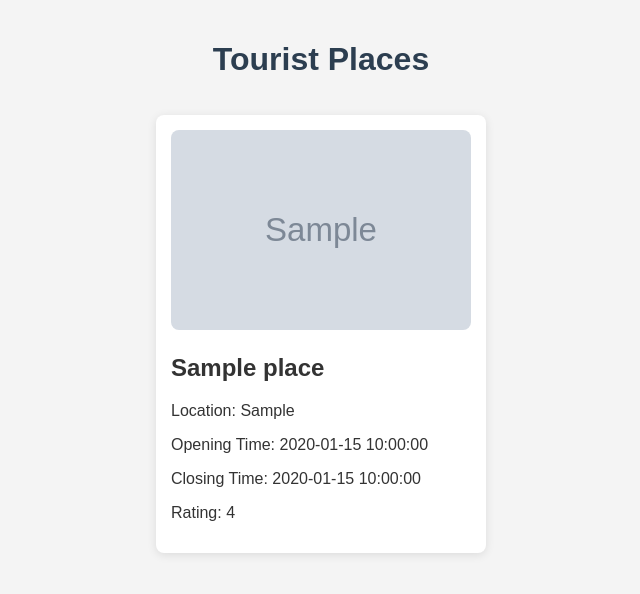
After one commit to Sowmika-Arul/Tourism, a Flask app: page /tourist_places in a window 1280 px wide. The commit adds this page. Shown: the top 594 px of the page, without its empty margins (319-959 px from the left). Run offline with Flask 3, Linux system fonts and the light colour scheme; tables that the repository leaves empty or names only in its code hold one stand-in row (values such as "Sample post"); grey boxes marked "Sample" are stand-in pictures.

Commit message:
updated tourist_places

```diff
--- a/app.py
+++ b/app.py
@@ -40,6 +40,7 @@ def get_user(username, password):
     connection.close()
     return user
 
+# Fetch hotel details with search functionality
 def get_hotel_details(search_hotel=None, search_location=None):
     connection = get_db_connection()
     cursor = connection.cursor()
@@ -69,6 +70,31 @@ def get_hotel_details(search_hotel=None, search_location=None):
     connection.close()
     return hotels
 
+# Fetch single hotel details from the database by hotel name
+def get_hotel_by_name(hotel_name):
+    connection = get_db_connection()
+    cursor = connection.cursor()
+    query = """
+        SELECT hotel_name, location, amount, rating, single_rooms_available,
+               double_rooms_available, amenities, contact_info, image
+        FROM hotel_details WHERE hotel_name = %s
+    """
+    cursor.execute(query, (hotel_name,))
+    hotel = cursor.fetchone()  # Fetch the single row for the selected hotel
+    cursor.close()
+    connection.close()
+    return hotel
+
+# Fetch tourist places from the database
+def get_tourist_places():
+    connection = get_db_connection()
+    cursor = connection.cursor()
+    query = "SELECT place_name, location, opening_time, closing_time, rating, image_url FROM tourist_places"
+    cursor.execute(query)
+    places = cursor.fetchall()  # Fetch all rows from tourist_places table
+    cursor.close()
+    connection.close()
+    return places
 
 @app.route('/')
 def index():
@@ -112,21 +138,6 @@ def show_hotel_details():
     hotel_details = get_hotel_details(search_hotel, search_location)  # Fetch filtered hotel details
     return render_template('hotel.html', hotels=hotel_details)  # Pass data to the template
 
-# Fetch single hotel details from the database by hotel name
-def get_hotel_by_name(hotel_name):
-    connection = get_db_connection()
-    cursor = connection.cursor()
-    query = """
-        SELECT hotel_name, location, amount, rating, single_rooms_available,
-               double_rooms_available, amenities, contact_info, image
-        FROM hotel_details WHERE hotel_name = %s
-    """
-    cursor.execute(query, (hotel_name,))
-    hotel = cursor.fetchone()  # Fetch the single row for the selected hotel
-    cursor.close()
-    connection.close()
-    return hotel
-
 # Route to handle hotel booking
 @app.route('/book_hotel/<hotel_name>', methods=['GET', 'POST'])
 def book_hotel(hotel_name):
@@ -151,5 +162,11 @@ def book_hotel(hotel_name):
     # If the method is GET, render the booking page with hotel details
     return render_template('book_hotel.html', hotel=hotel)
 
+# Route to display tourist places
+@app.route('/tourist_places')
+def show_tourist_places():
+    tourist_places = get_tourist_places()  # Fetch data from the DB
+    return render_template('tourist_places.html', places=tourist_places)  # Pass data to the template
+
 if __name__ == '__main__':
     app.run(debug=True)
--- /dev/null
+++ b/static/css/tourist_places.css
@@ -0,0 +1,34 @@
+body {
+    font-family: Arial, sans-serif;
+    background-color: #f4f4f4;
+    color: #333;
+    margin: 0;
+    padding: 20px;
+}
+
+h1 {
+    text-align: center;
+    color: #2c3e50;
+}
+
+.tourist-places-container {
+    display: flex;
+    flex-wrap: wrap;
+    justify-content: center;
+}
+
+.place-card {
+    background: white;
+    border-radius: 8px;
+    box-shadow: 0 2px 10px rgba(0, 0, 0, 0.1);
+    margin: 15px;
+    padding: 15px;
+    width: 300px; /* Adjust width as needed */
+}
+
+.place-image {
+    width: 100%;
+    height: 200px; /* Set a fixed height for uniformity */
+    object-fit: cover; /* Ensure images cover the area without distortion */
+    border-radius: 8px;
+}
--- a/templates/index.html
+++ b/templates/index.html
@@ -13,7 +13,7 @@
             <li><a href="#">Home</a></li>
             <li><a href="/hotels">Hotels</a></li>
             <li><a href="/packages">Packages</a></li>
-            <li><a href="/places">Tourist Places</a></li>
+            <li><a href="/tourist_places">Tourist Places</a></li>
             <li><a href="#">Contact</a></li>
         </ul>
     </nav>
--- /dev/null
+++ b/templates/tourist_places.html
@@ -0,0 +1,24 @@
+<!DOCTYPE html>
+<html lang="en">
+<head>
+    <meta charset="UTF-8">
+    <meta name="viewport" content="width=device-width, initial-scale=1.0">
+    <title>Tourist Places</title>
+    <link rel="stylesheet" href="{{ url_for('static', filename='css/tourist_places.css') }}"> <!-- Link to your CSS file -->
+</head>
+<body>
+    <h1>Tourist Places</h1>
+    <div class="tourist-places-container">
+        {% for place in places %}
+        <div class="place-card">
+            <img src="{{ place[5] }}" alt="Image of {{ place[0] }}" class="place-image"> <!-- Display place image -->
+            <h2>{{ place[0] }}</h2> <!-- Place Name -->
+            <p>Location: {{ place[1] }}</p> <!-- Location -->
+            <p>Opening Time: {{ place[2] }}</p> <!-- Opening Time -->
+            <p>Closing Time: {{ place[3] }}</p> <!-- Closing Time -->
+            <p>Rating: {{ place[4] }}</p> <!-- Rating -->
+        </div>
+        {% endfor %}
+    </div>
+</body>
+</html>
```
Also changed, not shown: static/css/book_hotel.css (+4 -4 lines).
